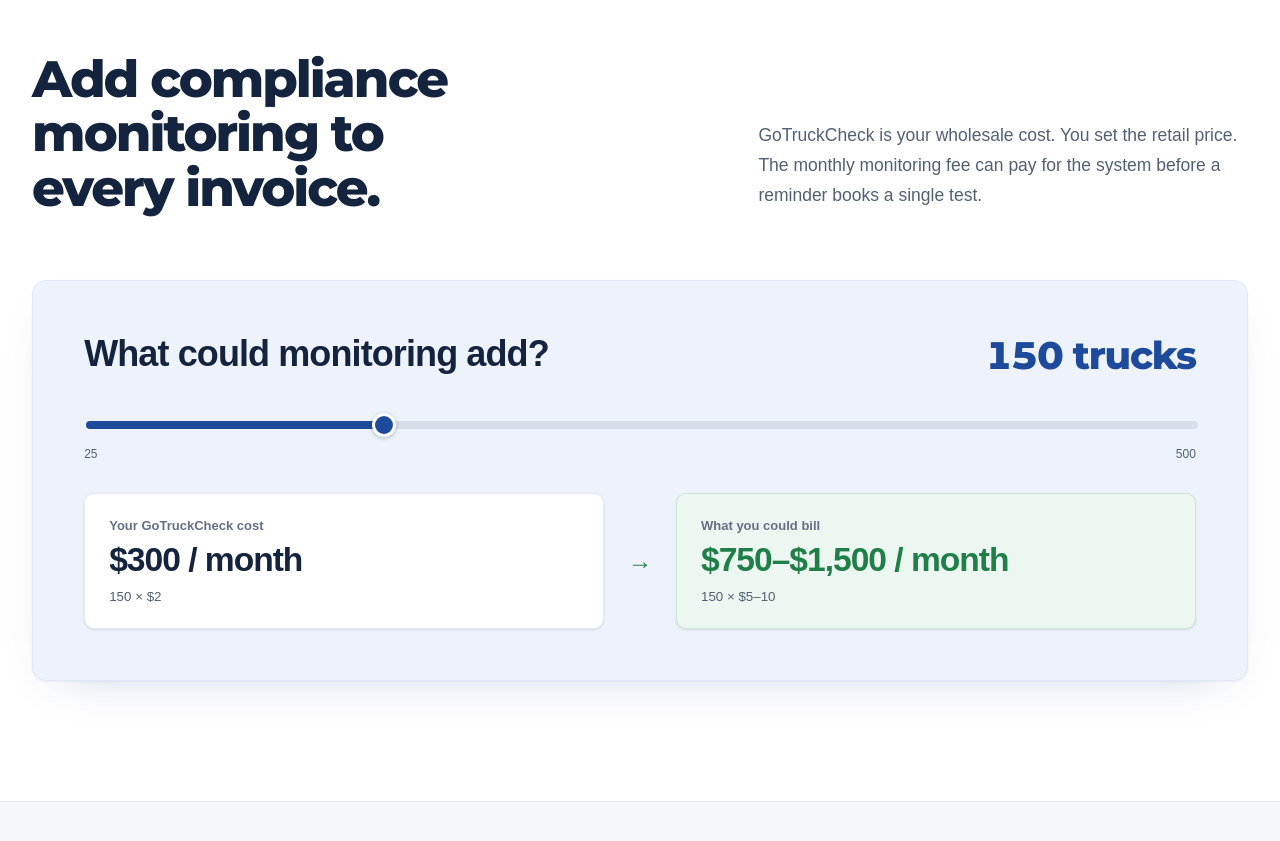
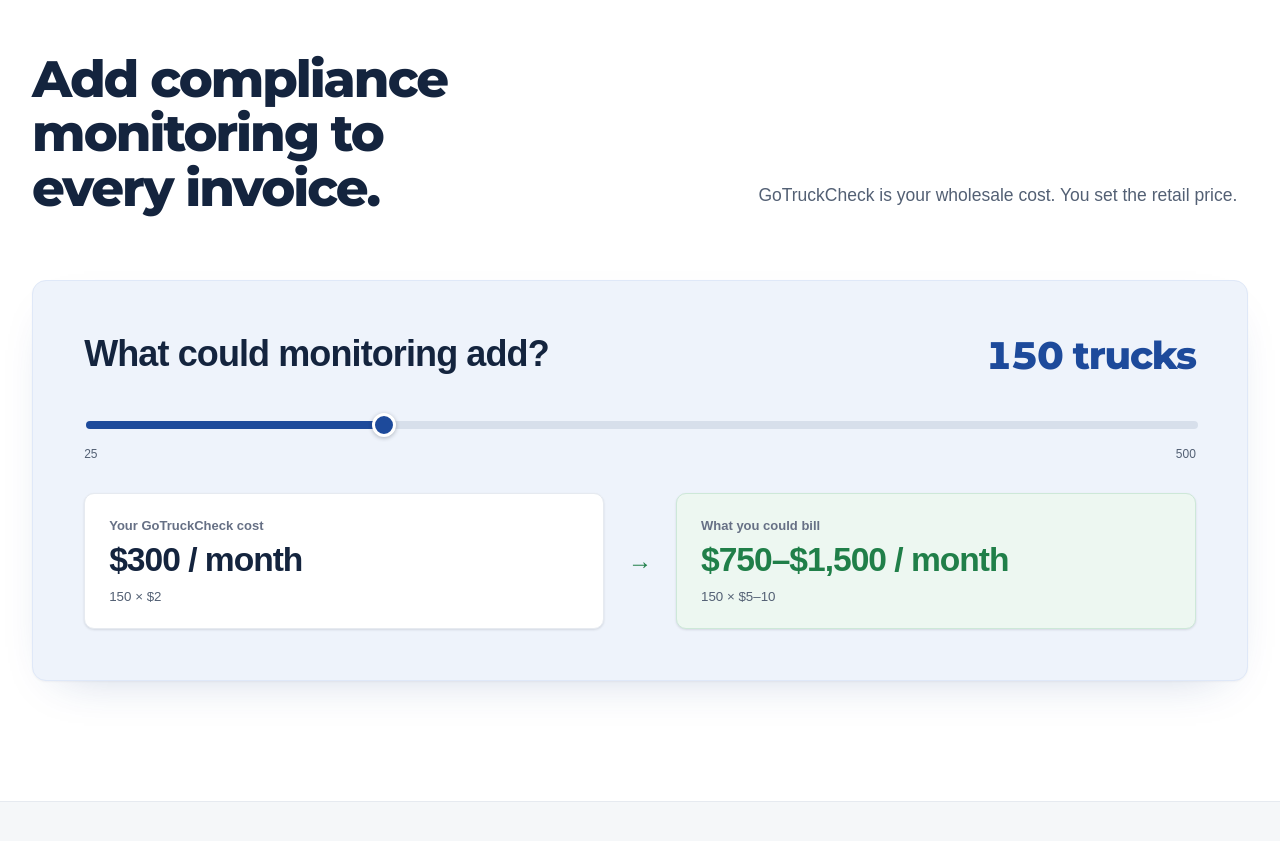
Before and after one commit to dshap456/gotruckcheck, a Next.js app: page / in a window 1280 px wide. Shown: the part 920-1761 px from the top of the page. Built offline with nearby package versions, Linux system fonts and the light colour scheme; no server answers; a web font is replaced by a local one.

Commit message:
Tighten revenue section copy

```diff
--- a/app/page.tsx
+++ b/app/page.tsx
@@ -75,11 +75,7 @@
             <div>
               <h2>Add compliance monitoring to every invoice.</h2>
             </div>
-            <p>
-              GoTruckCheck is your wholesale cost. You set the retail price. The
-              monthly monitoring fee can pay for the system before a reminder
-              books a single test.
-            </p>
+            <p>GoTruckCheck is your wholesale cost. You set the retail price.</p>
           </div>
 
           <RevenueCalculator />
```
